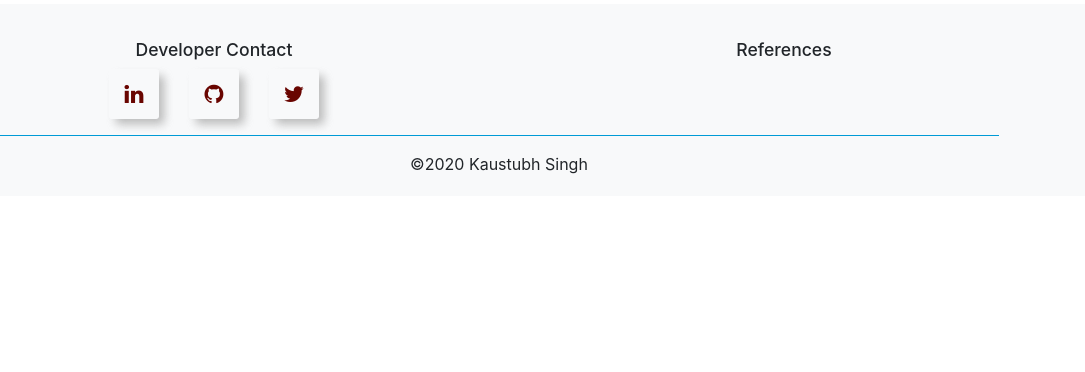
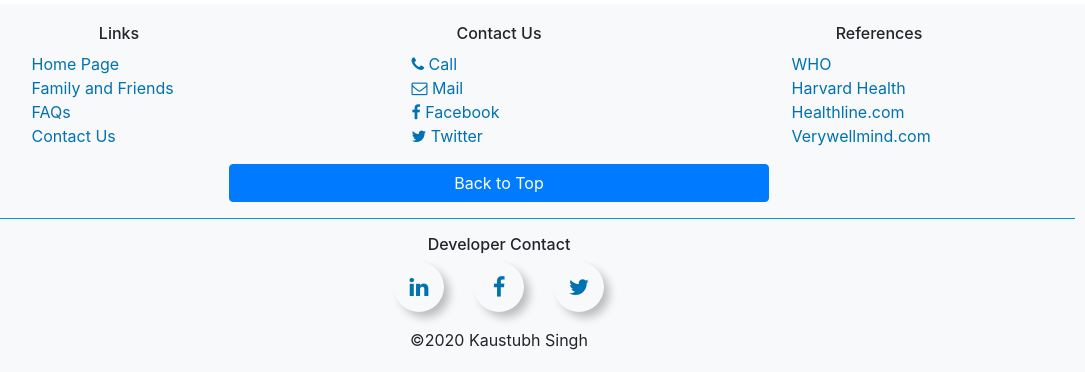
Before and after one commit to kaustubh3000/happier-site, a website: page contactus.html in a window 1280 px wide. Shown: the part 1506-1878 px from the top of the page, without its empty margins (141-1226 px from the left). Before the commit the page ends 1702 px from the top, so only its background shows below. Drawn offline with Linux system fonts and the light colour scheme.

Commit message:
major changes in footer --------------------------------------- added Links, Contact and References Changes in Developer Contact

```diff
--- a/contactus.html
+++ b/contactus.html
@@ -75,7 +75,7 @@
 
 
 
-    <header class="jumbotron">
+    <header class="jumbotron" id="jumbotron">
         <div class="container">
             <div class="row row-header">
                 <div class="col-12">
@@ -108,7 +108,8 @@
                 <div class="btn-group" role="group">
                     <a role="button" class="btn btn-success" href="tel:+91212345678"><i class="fa fa-phone"></i>
                         Call</a>
-                    <a role="button" class="btn btn-primary" href="facebook.com"><i class="fa fa-facebook"></i> Facebook</a>
+                    <a role="button" class="btn btn-primary" href="facebook.com"><i class="fa fa-facebook"></i>
+                        Facebook</a>
                     <a role="button" class="btn btn-danger" href="help@happier.com"><i class="fa fa-envelope-o"></i>
                         Email</a>
                 </div>
@@ -131,10 +132,47 @@
         <div class="container">
             <div class="row">
 
-                <div class="footer-section col-12 col-sm-6">
-                    <div class="row">
+                <div class="col-12 col-sm-4">
+                    <h6>Links</h6>
+                    <ul class="list-unstyled offset-3">
+                        <li><a href="./index.html">Home Page</a></li>
+                        <li><a href="./family-friends.html">Family and Friends</a></li>
+                        <li><a href="./FAQs.html">FAQs</a></li>
+                        <li><a href="./contactus.html">Contact Us</a></li>
+                    </ul>
+
+                </div>
+                <div class="col-12 col-sm-4">
+                    <h6>Contact Us</h6>
+                    <ul class="list-unstyled offset-3">
+                        <li><a href="tel:+91212345678"><i class="fa fa-phone"></i> Call</a></li>
+                        <li><a href="mailto:help@happier.org"><i class="fa fa-envelope-o"></i> Mail</a></li>
+                        <li><a href="facebook.com"><i class="fa fa-facebook"></i> Facebook</a></li>
+                        <li><a href="twitter.com"><i class="fa fa-twitter"></i> Twitter</a></li>
+                    </ul>
+
+
+                </div>
+                <div class="col-12 col-sm-4">
+                    <h6>References</h6>
+                    <ul class="list-unstyled offset-3">
+                        <li><a href="https://www.who.int/news-room/fact-sheets/detail/depression">WHO</a></li>
+                        <li><a href="https://www.health.harvard.edu/mind-and-mood/what-causes-depression">Harvard Health</a></li>
+                        <li><a href="https://www.healthline.com/health/depression">Healthline.com</a></li>
+                        <li><a href="https://www.verywellmind.com/can-depression-stop-without-treatment-1067582">Verywellmind.com</a></li>
+                    </ul>
+                </div>
+                <div class="col-6 offset-3">
+                    <button role="button" class="btn btn-primary btn-block" onclick="topFunction()">Back to Top</button>
+                </div>
+            </div>
+        </div>
+
+        <hr>
+
+        <div class="row justify-content-center">
             <div class="col-12">
-                            <h3>Developer Contact</h3>
+                <h6>Developer Contact</h6>
             </div>
 
             <div id="contact-details" class=" col-12 text-center">
@@ -143,40 +181,24 @@
                     <i aria-hidden="true" class="fa fa-linkedin" title="Linkedin"></i>
                     <span class="sr-only">Linkedin</span>
                 </a>
-                            <a href="https://github.com/" target="_blank">
-                                <i aria-hidden="true" class="fa fa-github" title="github"></i>
-                                <span class="sr-only">github</span>
+                <a href="https://www.facebook.com/Kaustubh.Singh.01" target="_blank">
+                    <i aria-hidden="true" class="fa fa-facebook" title="facebook"></i>
+                    <span class="sr-only">Facebook</span>
                 </a>
                 <a href="https://twitter.com/kaustubhspeaks" target="_blank">
                     <i aria-hidden="true" class="fa fa-twitter" title="twitter"></i>
-                                <span class="sr-only">twitter</span>
+                    <span class="sr-only">Twitter</span>
                 </a>
             </div>
-                    </div>
-                </div>
 
-                <div class="footer-section col-12 col-sm-6">
-                    <div class="row">
-                        <div class="col-12">
-                            <h3>References</h3>
-                        </div>
-                        <div>
-
-                        </div>
-                    </div>
-                </div>
-
-            </div>
-
-            <hr>
-
-            <div class="row justify-content-center">
-                <div class="col-auto">
+            <div class="col-auto mt-3">
                 &copy;2020 Kaustubh Singh
             </div>
         </div>
         </div>
     </footer>
+
+
 
     <!-- jQuery first, then Popper.js, then Bootstrap JS. -->
     <script src="js/jquery-3.5.1.min.js"></script>
--- a/css/styles.css
+++ b/css/styles.css
@@ -113,9 +113,14 @@ footer{
     padding-top: 15px;
 }
 
-footer h3{
+footer h6{
     text-align: center;
-    font-size: 1.1em;
+    font-size: 1em;
+}
+
+
+.list-unstyled a {
+    color: #0072b1;
 }
 
 footer hr{
@@ -123,7 +128,7 @@ footer hr{
     width: 90%;
 }
 
-/* NeoMorphic style Icons*/
+/* NeoMorphic style Icons */
 #contact-details{
     display: flex;
     justify-content: center;
@@ -134,7 +139,7 @@ footer hr{
     height: 50px;
     width: 50px;
     margin: 0 15px;
-    border-radius: 3px;
+    border-radius: 25px;
     align-items: center;
     justify-content: center;
     text-decoration: none;
@@ -144,7 +149,7 @@ footer hr{
 
 footer #contact-details a{
     font-size: 22px;
-    color:  #690500;
+    color:  #0072b1;
     transition: transform 0.5s;
 
 }
@@ -168,6 +173,6 @@ a:hover .fa-twitter, a:focus .fa-twitter, a:active .fa-twitter{
 a:hover .fa-linkedin, a:focus .fa-linkedin, a:active .fa-linkedin{
     color: #0072b1;
 }
-a:hover .fa-github , a:focus .fa-github, a:active .fa-github {
-    color: #000;
+a:hover .fa-facebook , a:focus .fa-facebook, a:active .fa-facebook {
+    color: #3b5998;
 }
--- a/js/script.js
+++ b/js/script.js
@@ -23,4 +23,13 @@ $(document).ready(function () {
 
 
     // Collapse the Navbar on scrolling
+
+
+
 });
+
+// When the user clicks on the button, scroll to the top of the document
+function topFunction() {
+    document.body.scrollTop = 0; // For Safari
+    document.documentElement.scrollTop = 0; // For Chrome, Firefox, IE and Opera
+}
```
Also changed, not shown: FAQs.html (+45 -26 lines), family-friends.html (+45 -26 lines), index.html (+45 -28 lines). Lines whose indentation alone changed are shown as unchanged.
